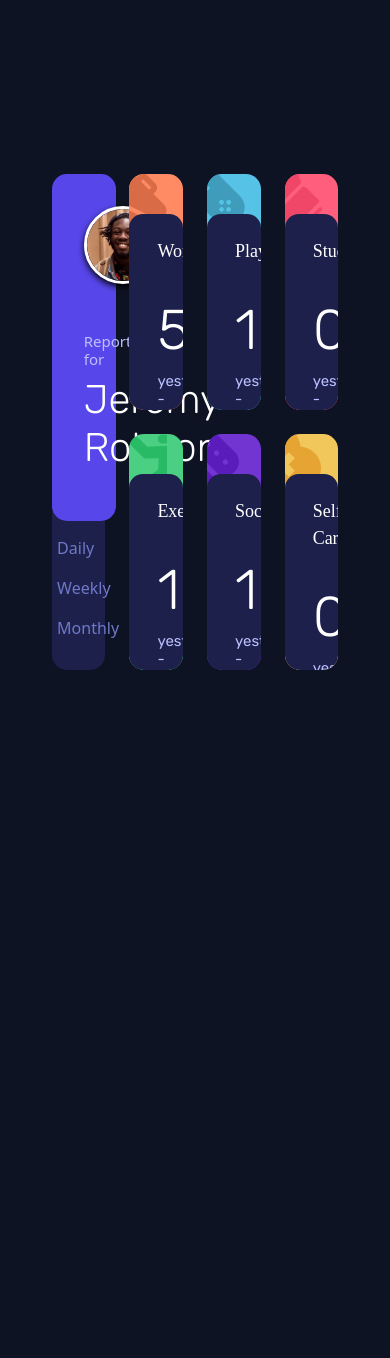
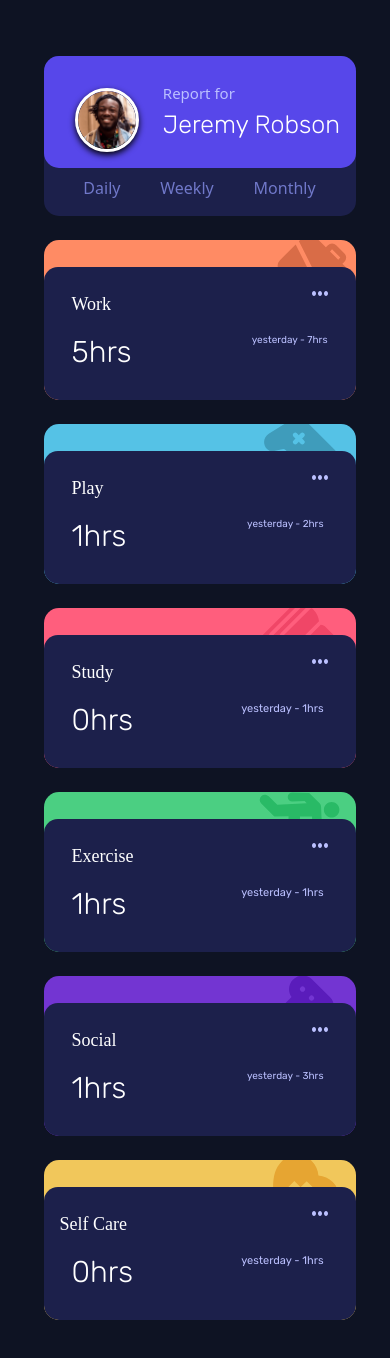
Before and after one commit to ChristmasLover12345/JHeredia_P-5_TimeTracker, a plain HTML site: page index.html in a window 390 px wide. Before the commit the page ends 844 px from the top, so only its background shows below. Drawn offline with nearby package versions, Linux system fonts and the light colour scheme; a web font is replaced by a local one.

Commit message:
almost done with responsivenesssszzzzz

```diff
--- a/index.html
+++ b/index.html
@@ -15,8 +15,10 @@
   <div class="profile">
     <div class="report">
       <img class="jeremyImg" src="./assets/images/image-jeremy.png" alt="A smiling man">
-      <h6 class="pt-5">Report for</h6>
-      <h2>Jeremy<br>Robson</h2>
+      <div class="reportFor">
+      <h6 class="pt-lg-5">Report for</h6>
+      <h2>Jeremy Robson</h2>
+    </div>
     </div>
 
     <div class="options">
@@ -27,7 +29,7 @@
   </div>
 
   <!-- Work -->
-<div class="work d-flex justify-content-end pe-3 overflow">
+<div class="work d-flex justify-content-end pe-lg-3 overflow">
 
   <svg class="icon" width="79" height="79" xmlns="http://www.w3.org/2000/svg"><path d="m18.687 10.43 15.464 30.906c.31.682.743 1.322 1.3 1.88.558.557 1.198.99 1.714 1.217L68.237 59.98 52.484 75.732a8.025 8.025 0 0 1-11.355 0L2.934 37.538a8.025 8.025 0 0 1 0-11.356L18.687 10.43Zm19.345-7.99 10.839 10.838 2.065-2.064a5.845 5.845 0 0 1 8.258 0l8.258 8.259a5.845 5.845 0 0 1 0 8.258l-2.064 2.064 10.839 10.84a8.025 8.025 0 0 1 0 11.355l-4.728 4.728L39.126 40.53a1.963 1.963 0 0 1-.578-.413 1.963 1.963 0 0 1-.413-.578L21.95 7.168l4.728-4.728a8.025 8.025 0 0 1 11.355 0Zm17.033 12.903-2.064 2.065 8.258 8.258 2.064-2.064-8.258-8.259Z" fill="#D96C47" fill-rule="nonzero"/></svg>
 
@@ -39,9 +41,9 @@
     </div>
     </div>
     <div class="container">
-      <div class="row ps-3">
-        <div class="col-6 col-lg-12 "><h1 id="workTimeNow">N/A</h1></div>
-        <div class="col-6 col-lg-12 pt-lg-3"><h6 id="workTimePast">N/A</h6></div>
+      <div class="row ps-lg-3">
+        <div class="col-6 col-lg-12"><h1 id="workTimeNow">N/A</h1></div>
+        <div class="col-6 col-lg-12 pe-1 justifyEnd pt-lg-3"><h6 id="workTimePast">N/A</h6></div>
       </div>
     </div>
 </div>
@@ -60,9 +62,9 @@
     </div>
     </div>
     <div class="container">
-      <div class="row ps-3">
+      <div class="row ps-lg-3">
         <div class="col-6 col-lg-12 "><h1 id="playTimeNow">N/A</h1></div>
-        <div class="col-6 col-lg-12 pt-lg-3"><h6 id="playTimePast">N/A</h6></div>
+        <div class="col-6 col-lg-12 pe-2 justifyEnd pt-lg-3"><h6 id="playTimePast">N/A</h6></div>
       </div>
     </div>
 </div>
@@ -82,9 +84,9 @@
     </div>
     </div>
     <div class="container">
-      <div class="row ps-3">
+      <div class="row ps-lg-3">
         <div class="col-6 col-lg-12 "><h1 id="studyTimeNow">N/A</h1></div>
-        <div class="col-6 col-lg-12 pt-lg-3"><h6 id="studyTimePast">N/A</h6></div>
+        <div class="col-6 col-lg-12 pe-2 justifyEnd pt-lg-3"><h6 id="studyTimePast">N/A</h6></div>
       </div>
     </div>
 </div>
@@ -104,9 +106,9 @@
     </div>
     </div>
     <div class="container">
-      <div class="row ps-3">
+      <div class="row ps-lg-3">
         <div class="col-6 col-lg-12 "><h1 id="exerciseTimeNow">N/A</h1></div>
-        <div class="col-6 col-lg-12 pt-lg-3"><h6 id="exerciseTimePast">N/A</h6></div>
+        <div class="col-6 col-lg-12 pe-2 justifyEnd pt-lg-3"><h6 id="exerciseTimePast">N/A</h6></div>
       </div>
     </div>
 </div>
@@ -126,9 +128,9 @@
     </div>
     </div>
     <div class="container">
-      <div class="row ps-3">
+      <div class="row ps-lg-3">
         <div class="col-6 col-lg-12 "><h1 id="socialTimeNow">N/A</h1></div>
-        <div class="col-6 col-lg-12 pt-lg-3"><h6 id="socialTimePast">N/A</h6></div>
+        <div class="col-6 col-lg-12 pe-2 justifyEnd pt-lg-3"><h6 id="socialTimePast">N/A</h6></div>
       </div>
     </div>
 </div>
@@ -143,14 +145,14 @@
   <div class="cardContent">
     <div class="container">
     <div class="row px-3 pt-4">
-      <div class="col-6 "><p class="cardName">Self Care</p></div>
+      <div class="col-6 px-0"><p class="cardName ">Self Care</p></div>
       <div class="col-6 d-flex justify-content-end "><svg class="dotHover" width="16" height="5" viewBox="0 0 16 5" fill="none" xmlns="http://www.w3.org/2000/svg"><path id="Combined Shape" fill-rule="evenodd" clip-rule="evenodd" d="M4 2.5C4 3.88071 3.10457 5 2 5C0.895431 5 0 3.88071 0 2.5C0 1.11929 0.895431 0 2 0C3.10457 0 4 1.11929 4 2.5ZM10 2.5C10 3.88071 9.10457 5 8 5C6.89543 5 6 3.88071 6 2.5C6 1.11929 6.89543 0 8 0C9.10457 0 10 1.11929 10 2.5ZM14 5C15.1046 5 16 3.88071 16 2.5C16 1.11929 15.1046 0 14 0C12.8954 0 12 1.11929 12 2.5C12 3.88071 12.8954 5 14 5Z" fill="#BBC0FF"/></svg></p></div>
     </div>
     </div>
     <div class="container">
-      <div class="row ps-3">
+      <div class="row ps-lg-3">
         <div class="col-6 col-lg-12 "><h1 id="selfCareTimeNow">N/A</h1></div>
-        <div class="col-6 col-lg-12 pt-lg-3"><h6 id="selfCareTimePast">N/A</h6></div>
+        <div class="col-6 col-lg-12 pe-2 justifyEnd pt-lg-3"><h6 id="selfCareTimePast">N/A</h6></div>
       </div>
     </div>
 </div>
--- a/styles/styles.css
+++ b/styles/styles.css
@@ -285,9 +285,54 @@ padding: 2rem;
 
 
 
+
 /* tablet - small laptop */
 
 @media (min-width: 768px) and (max-width: 1024px) {
+
+.report
+{
+display: flex;
+justify-content:space-evenly;
+border-radius: 15px;
+position: absolute;
+top: 0;
+height: 70%;
+width: 100%;
+background-color: #5747EA;
+padding: 2rem;
+}
+
+
+.jeremyImg
+{
+    height: 100px;
+    width: 100px;
+    border: solid white 3px;
+    border-radius: 50%;
+    filter: drop-shadow(0 0.2rem 0.2rem  black);
+
+}
+
+.report h6
+{
+    font-size: 30px;
+    color: #BBC0FF;
+    font-weight: 400;
+}
+
+
+.options
+{
+    position: absolute;
+    left: 0%;
+    bottom: 5%;
+    width: 100%;
+    display: flex;
+    justify-content: space-evenly;
+    color: #7078C9;
+}
+
 
     .cardName
 {
@@ -364,25 +409,9 @@ padding: 2rem;
 
 
 
-
-
-
-
-
-
-
-
-
-
-
-
-
-
-
-
     #workTimeNow
     {
-        font-size: 40px;
+        font-size: 30px;
         font-family: rubikLight;
         color: #FFFFFF;
     }
@@ -390,14 +419,20 @@ padding: 2rem;
     #workTimePast
     {
         font-family: rubikRegular;
-        font-size: 15px;
+        font-size: 10px;
         color: #BBC0FF;
 
     }
 
+    .justifyEnd
+    {
+        display: flex;
+        justify-content: end;
+    }
+
     #playTimeNow
     {
-        font-size: 40px;
+        font-size: 30px;
         font-family: rubikLight;
         color: #FFFFFF;
     }
@@ -405,14 +440,14 @@ padding: 2rem;
     #playTimePast
     {
         font-family: rubikRegular;
-        font-size: 15px;
+        font-size: 10px;
         color: #BBC0FF;
 
     }
 
     #studyTimeNow
     {
-        font-size: 40px;
+        font-size: 30px;
         font-family: rubikLight;
         color: #FFFFFF;
     }
@@ -420,14 +455,14 @@ padding: 2rem;
     #studyTimePast
     {
         font-family: rubikRegular;
-        font-size: 15px;
+        font-size: 11px;
         color: #BBC0FF;
 
     }
 
     #exerciseTimeNow
     {
-        font-size: 40px;
+        font-size: 30px;
         font-family: rubikLight;
         color: #FFFFFF;
     }
@@ -435,14 +470,14 @@ padding: 2rem;
     #exerciseTimePast
     {
         font-family: rubikRegular;
-        font-size: 15px;
+        font-size: 11px;
         color: #BBC0FF;
 
     }
 
     #socialTimeNow
     {
-        font-size: 40px;
+        font-size: 30px;
         font-family: rubikLight;
         color: #FFFFFF;
     }
@@ -450,14 +485,14 @@ padding: 2rem;
     #socialTimePast
     {
         font-family: rubikRegular;
-        font-size: 15px;
+        font-size: 10px;
         color: #BBC0FF;
 
     }
 
     #selfCareTimeNow
     {
-        font-size: 40px;
+        font-size: 30px;
         font-family: rubikLight;
         color: #FFFFFF;
     }
@@ -465,10 +500,267 @@ padding: 2rem;
     #selfCareTimePast
     {
         font-family: rubikRegular;
-        font-size: 15px;
+        font-size: 11px;
         color: #BBC0FF;
 
     }
 
 
+
+
 }
+
+
+
+/* MOBILE */
+
+@media (min-width: 0px) and (max-width: 767.98px)
+{
+
+
+body
+{
+    background-color: #0E1323;
+    display: grid;
+    grid-template-columns: 5% 80% 5%;
+    grid-template-rows: 2rem 10rem 10rem 10rem 10rem 10rem 10rem 10rem 2rem;
+    gap: 1.5rem;
+}
+
+.report
+{
+display: flex;
+justify-content:space-evenly;
+border-radius: 15px;
+position: absolute;
+top: 0;
+height: 70%;
+width: 100%;
+background-color: #5747EA;
+padding: 2rem;
+}
+
+.reportFor
+{
+    position: absolute;
+    right: 5%;
+    top: 25%;
+}
+
+
+.report h6
+{
+    font-size: 15px;
+    color: #BBC0FF;
+    font-weight: 400;
+}
+
+.report h2
+{
+    font-family: rubikLight;
+    font-size: 25px;
+    color: #FFFFFF;
+    font-weight:300 ;
+
+}
+
+.jeremyImg
+{
+    height: 64px;
+    width: 64px;
+    border: solid white 3px;
+    border-radius: 50%;
+    filter: drop-shadow(0 0.2rem 0.2rem  black);
+    position: absolute;
+    left: 10%;
+
+}
+
+.options
+{
+    position: absolute;
+    left: 0%;
+    bottom: 0%;
+    width: 100%;
+    display: flex;
+    justify-content: space-evenly;
+    color: #7078C9;
+}
+
+.profile
+{
+    background-color: #1C204B;
+    grid-row: 2;
+    grid-column: 2 ;
+    border-radius: 15px;
+    position: relative;
+}
+
+.work
+{
+    position: relative;
+    grid-column: 2;
+    grid-row: 3;
+    background-color: #FF8B64;
+    border-radius: 15px;
+
+}
+
+.play
+{
+    position: relative;
+    grid-column: 2;
+    grid-row: 4;
+    background-color: #55C2E6;
+    border-radius: 15px;
+
+}
+
+
+.study
+{
+    position: relative;
+    grid-column: 2;
+    grid-row: 5;
+    background-color: #FF5E7D;
+    border-radius: 15px;
+}
+
+.exercise
+{
+    position: relative;
+    grid-column: 2;
+    grid-row: 6;
+    background-color: #4BCF82;
+    border-radius: 15px;
+}
+
+.social
+{
+    position: relative;
+    grid-column: 2;
+    grid-row: 7;
+    background-color: #7335D2;
+    border-radius: 15px;
+}
+
+.selfCare
+{
+    position: relative;
+    grid-column: 2;
+    grid-row: 8;
+    background-color: #F1C75B;
+    border-radius: 15px;
+}
+
+
+#workTimeNow
+{
+    font-size: 30px;
+    font-family: rubikLight;
+    color: #FFFFFF;
+    padding-left: 1rem;
+}
+
+#workTimePast
+{
+    font-family: rubikRegular;
+    font-size: 10px;
+    color: #BBC0FF;
+    padding-right: 1.5rem;
+}
+
+
+#playTimeNow
+{
+    font-size: 30px;
+    font-family: rubikLight;
+    color: #FFFFFF;
+    padding-left: 1rem;
+}
+
+#playTimePast
+{
+    font-family: rubikRegular;
+    font-size: 10px;
+    color: #BBC0FF;
+    padding-right: 1.5rem;
+
+}
+
+#studyTimeNow
+{
+    font-size: 30px;
+    font-family: rubikLight;
+    color: #FFFFFF;
+    padding-left: 1rem;
+}
+
+#studyTimePast
+{
+    font-family: rubikRegular;
+    font-size: 11px;
+    color: #BBC0FF;
+    padding-right: 1.5rem;
+
+}
+
+#exerciseTimeNow
+{
+    font-size: 30px;
+    font-family: rubikLight;
+    color: #FFFFFF;
+    padding-left: 1rem;
+}
+
+#exerciseTimePast
+{
+    font-family: rubikRegular;
+    font-size: 11px;
+    color: #BBC0FF;
+    padding-right: 1.5rem;
+
+}
+
+#socialTimeNow
+{
+    font-size: 30px;
+    font-family: rubikLight;
+    color: #FFFFFF;
+    padding-left: 1rem;
+}
+
+#socialTimePast
+{
+    font-family: rubikRegular;
+    font-size: 10px;
+    color: #BBC0FF;
+    padding-right: 1.5rem;
+
+}
+
+#selfCareTimeNow
+{
+    font-size: 30px;
+    font-family: rubikLight;
+    color: #FFFFFF;
+    padding-left: 1rem;
+}
+
+#selfCareTimePast
+{
+    font-family: rubikRegular;
+    font-size: 11px;
+    color: #BBC0FF;
+    padding-right: 1.5rem;
+
+}
+
+.justifyEnd
+{
+    display: flex;
+    justify-content: end;
+}
+
+
+}
```
